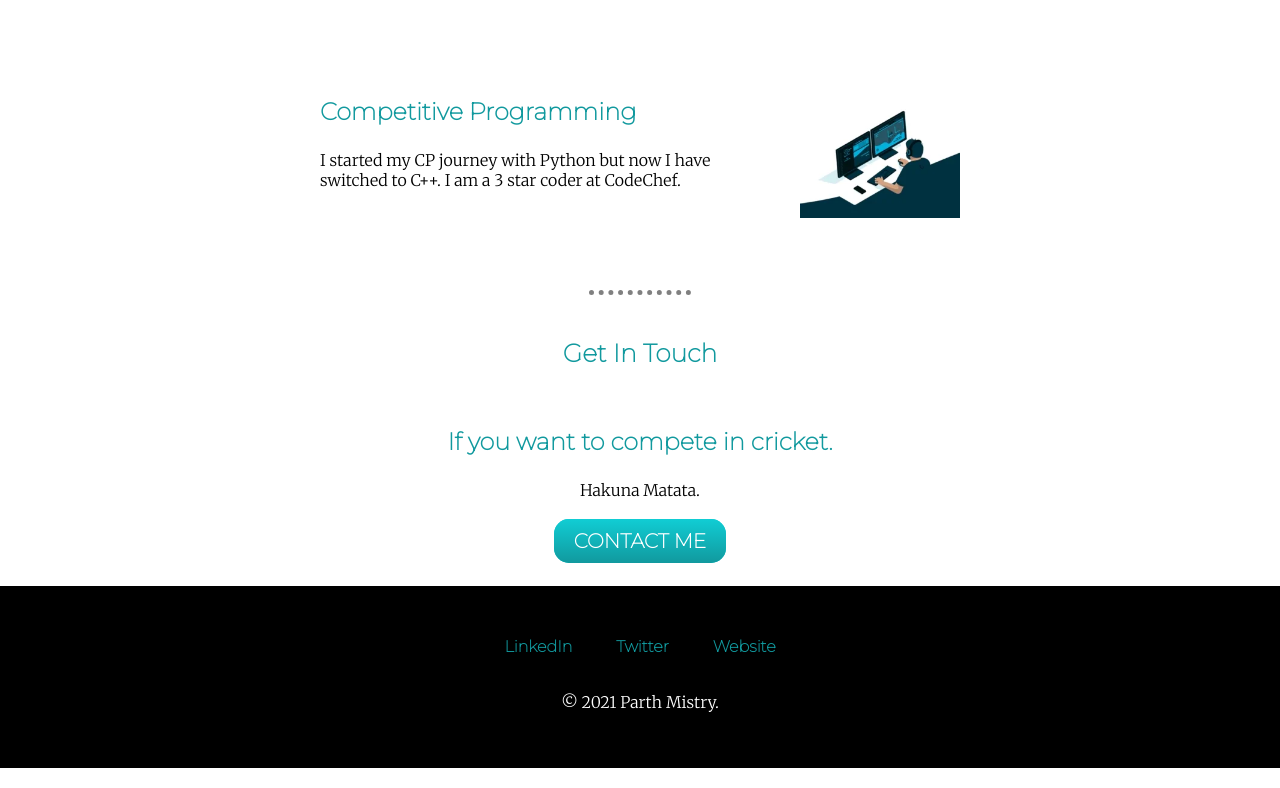
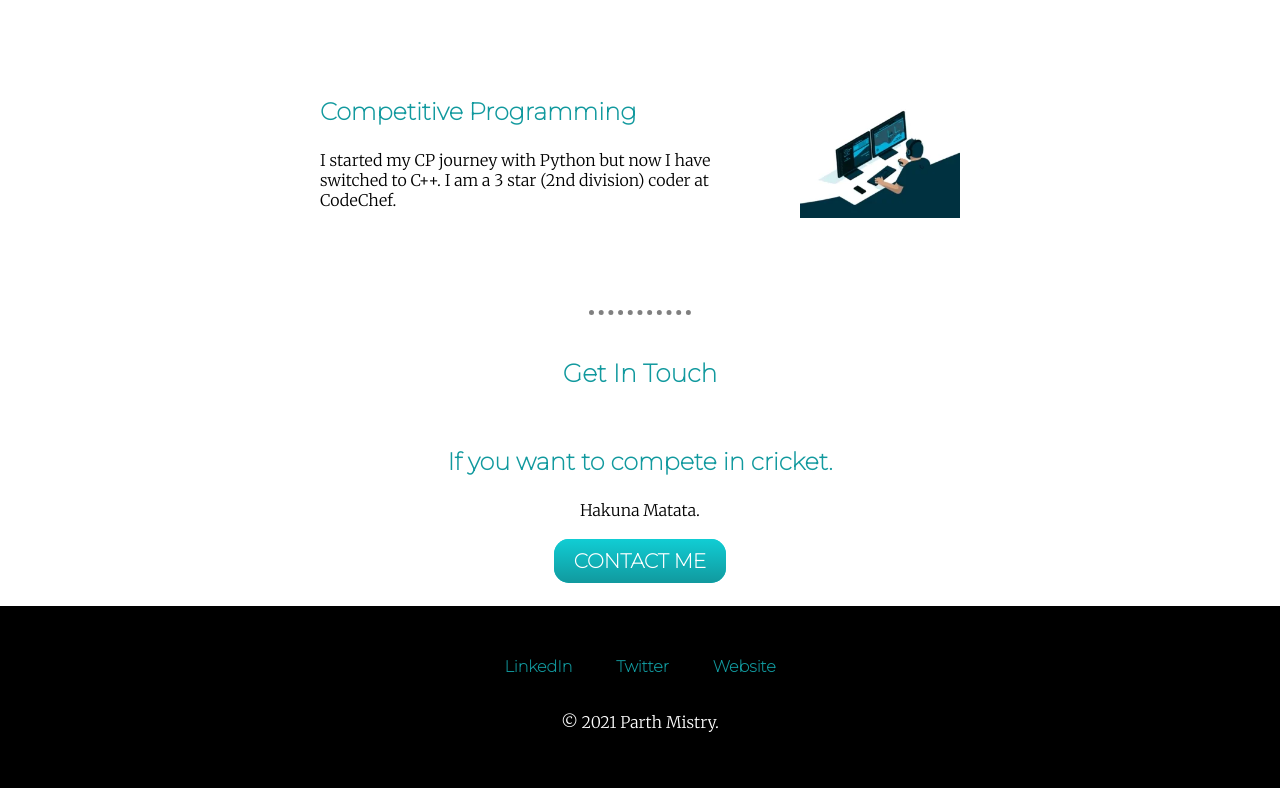
Before and after one commit to parth121101/CV, a plain HTML site: page index.html in a window 1280 px wide. Shown: the part 2018-2806 px from the top of the page. Drawn offline with Linux system fonts and the light colour scheme.

Commit message:
Update index.html

```diff
--- a/index.html
+++ b/index.html
@@ -50,7 +50,7 @@
         <div class="skill-row">
           <img width="25%" class="cp" src="images-css-mysite/200.webp" alt="">
           <h3>Competitive Programming</h3>
-          <p>I started my CP journey with Python but now I have switched to C++. I am a 3 star coder at CodeChef.</p>
+          <p>I started my CP journey with Python but now I have switched to C++. I am a 3 star (2nd division) coder at CodeChef.</p>
         </div>
       </div>
       <hr>
```
